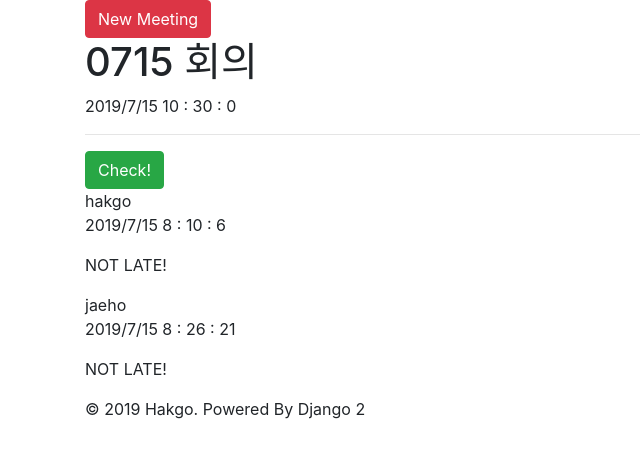
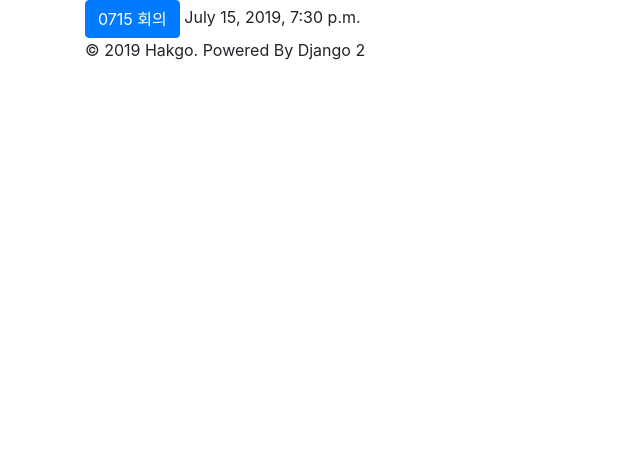
Before and after one commit to hakgo/check, a Django app: page / in a window 1280 px wide. Shown: the part 56-514 px from the top of the page, without its empty margins (0-640 px from the left). Run offline with Django 3.2, Linux system fonts and the light colour scheme; data comes from the database, SQL or seed files in the repository; both versions use the stored data as it was after the commit; some libraries are stand-ins or nearby versions.

Commit message:
07150530

```diff
--- a/home/models.py
+++ b/home/models.py
@@ -18,10 +18,10 @@ class MeetingAttendance(models.Model):
     check_date = models.DateTimeField(auto_now_add=True)
 
     def not_late(self):
-        return self.check_date <= meeting.meeting_date
+        return self.check_date <= self.meeting.meeting_date
 
     def __str__(self):
         return self.user.username
 
     def get_absolute_url(self):
-        return reverse('list')
+        return reverse('detail', args=[str(self.meeting.id)])
--- a/home/templates/home/list.html
+++ b/home/templates/home/list.html
@@ -2,21 +2,8 @@
 
 {% block content %}
     {% for meeting in object_list %}
-        <h1>{{ meeting }}</h1>
-        <p>
-            {{ meeting.meeting_date.year }}/{{ meeting.meeting_date.month }}/{{ meeting.meeting_date.day }}
-            {{ meeting.meeting_date.hour }} : {{ meeting.meeting_date.minute }} : {{ meeting.meeting_date.second }}
-        </p><hr>
-        <a href="{% url 'check' pk=meeting.id %}" class="btn btn-success">Check!</a>
-        {% for attendance in meeting.meetingattendance_set.all %}
-            <p>{{ attendance.user.username }}<br>
-                {{ attendance.check_date.year }}/{{ attendance.check_date.month }}/{{ attendance.check_date.day }}
-                {{ attendance.check_date.hour }} : {{ attendance.check_date.minute }} : {{ attendance.check_date.second }}
-            </p>
-
-
-            <p>{% if attendance.check_date < meeting.meeting_date %}NOT {% endif %}LATE!</p>
-        {% endfor %}
+        <a href="{% url 'detail' pk=meeting.id %}" class="btn btn-primary">{{ meeting }}</a>
+        {{ meeting.meeting_date }}
     {% endfor %}
 
 
--- a/home/urls.py
+++ b/home/urls.py
@@ -6,7 +6,8 @@ from .views import *
 
 urlpatterns = [
     path('', list_view, name='home'),
+    path('detail/<int:pk>/', detail_view, name='detail'),
     path('check/<int:pk>/', login_required(CheckView.as_view()), name='check'),
     path('create/', login_required(MeetingCreateView.as_view()), name='create'),
-    path('detail/<int:pk>/', MeetingDetailView.as_view(), name='detail'),
+    path('user_list/<int:pk>/', UserListView.as_view(), name='user_list'),
 ]
--- a/home/views.py
+++ b/home/views.py
@@ -9,19 +9,13 @@ def list_view(request):
     object_list = Meeting.objects.all()
     return render(request, 'home/list.html', {'object_list':object_list})
 
-
-class MeetingListView(ListView):
-    model = Meeting
-    template_name = 'home/list.html'
-
-    def not_late(self, idx):
-        meeting = self.request.objects.get(pk=idx)
-        return meeting.meetingattendance_set.check_date <= meeting.meeting_date
+def detail_view(request, pk):
+    meeting = Meeting.objects.get(pk=pk)
+    return render(request, 'home/detail.html', {'meeting':meeting})
 
 class CheckView(CreateView):
     model = MeetingAttendance
     fields = []
-    success_url = reverse_lazy('home')
     template_name = 'home/check.html'
 
     def form_valid(self, form):
@@ -35,6 +29,6 @@ class MeetingCreateView(CreateView):
     template_name = 'home/create.html'
     success_url = reverse_lazy('home')
 
-class MeetingDetailView(ListView):
+class UserListView(ListView):
     model = MeetingAttendance
-    template_name = 'home/detail.html'
+    template_name = 'home/user_list.html'
--- a/templates/base.html
+++ b/templates/base.html
@@ -19,7 +19,8 @@
             <ul class="nav">
                 <li class="nav-item"><a href="/" class="active nav-link ">Attendance</a></li>
                 {% if user.is_authenticated %}
-                <li class="nav-item"><a href="{% url 'detail' pk=user.id %}" class="nav-link">Welcome, {{user.get_username}}</a></li>
+                <li class="nav-item"><a href="{% url 'user_list' pk=user.id %}" class="nav-link">Welcome, {{user.get_username}}</a></li>
+                <li class="nav-item"><a href="{% url 'create' %}" class="btn btn-danger">New Meeting</a></li>
                 <li class="nav-item"><a href="{% url 'logout' %}" class="nav-link">Logout</a></li>
                 {% else %}
                 <li class="nav-item"><a href="{% url 'login' %}" class="nav-link">Login</a></li>
@@ -27,7 +28,6 @@
             </ul>
         </nav>
     </header>
-    <a href="{% url 'create' %}" class="btn btn-danger">New Meeting</a>
     {% block content %}
     {% endblock %}
 
```
Also changed, not shown: home/templates/home/detail.html (+14 -2 lines), home/templates/home/user_list.html (added, +18 -0 lines), db.sqlite3, 1 other file.
